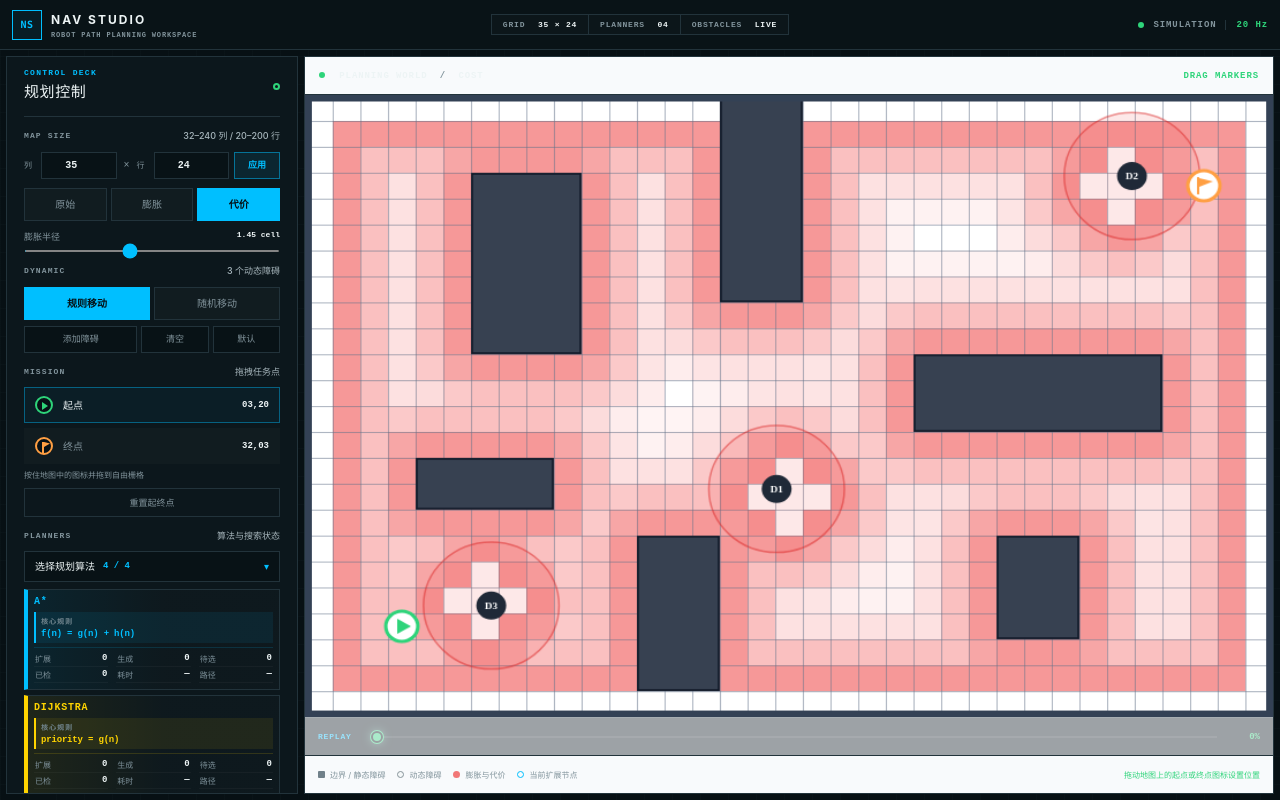
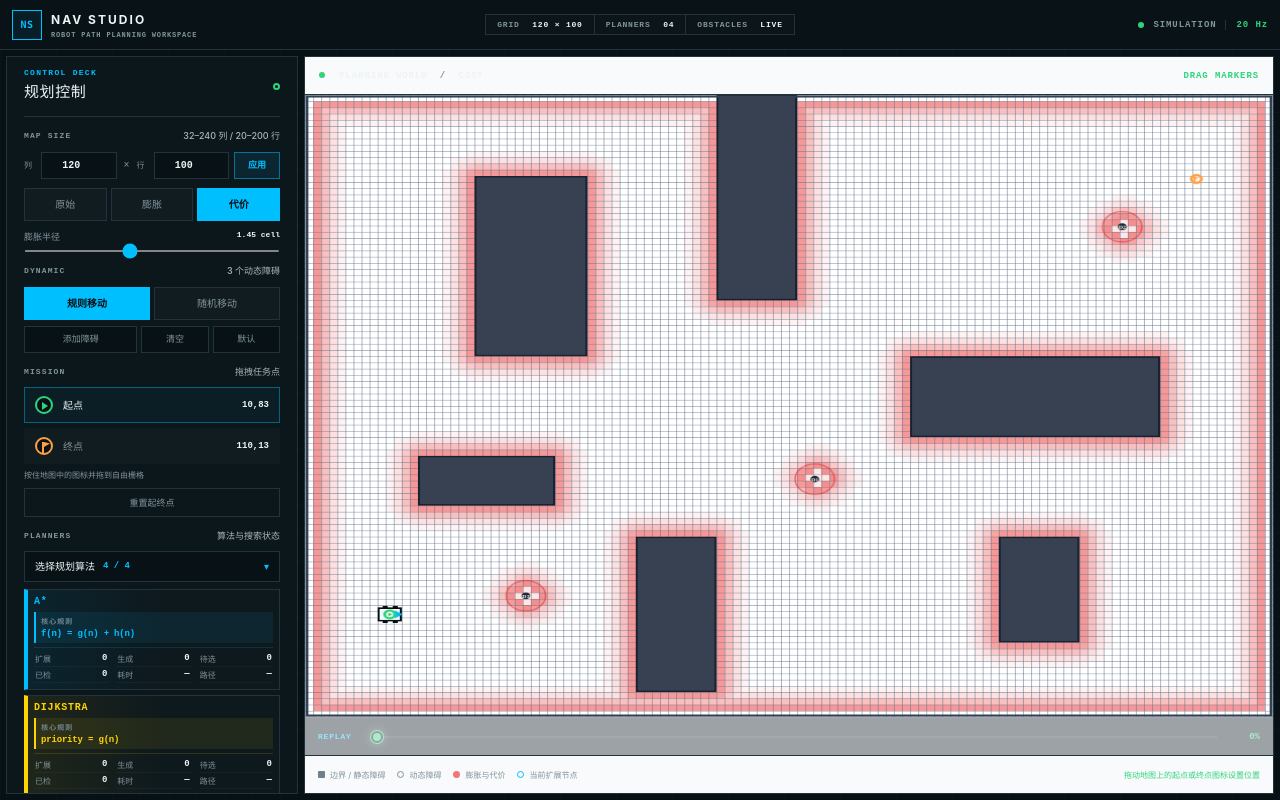
Before and after one commit to laichao2018/embodied-path-planning-lab, a Next.js app: page / in a window 1280 px wide. Built offline with nearby package versions, Linux system fonts and the light colour scheme.

Commit message:
feat: default to 120 by 100 workspace

```diff
--- a/app/planning.ts
+++ b/app/planning.ts
@@ -29,14 +29,18 @@ export type CostField = {
   costs: number[][];
 };
 
-export let CELL = 24;
+// The obstacle template uses the original compact coordinate system, while the
+// workspace opens on a more spacious 120 × 100 map.
 const BASE_COLS = 35;
 const BASE_ROWS = 24;
+const DEFAULT_COLS = 120;
+const DEFAULT_ROWS = 100;
 const MAX_RENDER_WIDTH = 1200;
 const MAX_RENDER_HEIGHT = 800;
 export const GRID_LIMITS = { minCols: 32, maxCols: 240, minRows: 20, maxRows: 200 };
-export let COLS = BASE_COLS;
-export let ROWS = BASE_ROWS;
+export let CELL = Math.max(3, Math.min(24, Math.floor(Math.min(MAX_RENDER_WIDTH / DEFAULT_COLS, MAX_RENDER_HEIGHT / DEFAULT_ROWS))));
+export let COLS = DEFAULT_COLS;
+export let ROWS = DEFAULT_ROWS;
 export let CANVAS_WIDTH = COLS * CELL;
 export let CANVAS_HEIGHT = ROWS * CELL;
 
--- a/standalone/app.js
+++ b/standalone/app.js
@@ -1,14 +1,18 @@
 (function () {
   "use strict";
 
-  let CELL = 24;
+  // The obstacle template uses the original compact coordinate system, while the
+  // workspace opens on a more spacious 120 × 100 map.
   const BASE_COLS = 35;
   const BASE_ROWS = 24;
+  const DEFAULT_COLS = 120;
+  const DEFAULT_ROWS = 100;
   const MAX_RENDER_WIDTH = 1200;
   const MAX_RENDER_HEIGHT = 800;
   const GRID_LIMITS = { minCols: 32, maxCols: 240, minRows: 20, maxRows: 200 };
-  let COLS = BASE_COLS;
-  let ROWS = BASE_ROWS;
+  let CELL = Math.max(3, Math.min(24, Math.floor(Math.min(MAX_RENDER_WIDTH / DEFAULT_COLS, MAX_RENDER_HEIGHT / DEFAULT_ROWS))));
+  let COLS = DEFAULT_COLS;
+  let ROWS = DEFAULT_ROWS;
   let WIDTH = COLS * CELL;
   let HEIGHT = ROWS * CELL;
   const PLANNERS = ["astar", "dijkstra", "rrt", "rrtstar"];
--- a/standalone/index.html
+++ b/standalone/index.html
@@ -16,7 +16,7 @@
           <div><strong>NAV STUDIO</strong><p>ROBOT PATH PLANNING WORKSPACE</p></div>
         </div>
         <div class="workspace-stats">
-          <span>GRID <b id="grid-size-stat">35 × 24</b></span>
+          <span>GRID <b id="grid-size-stat">120 × 100</b></span>
           <span>PLANNERS <b>04</b></span>
           <span>OBSTACLES <b>LIVE</b></span>
         </div>
@@ -28,9 +28,9 @@
           <div class="panel-heading primary"><div><p>CONTROL DECK</p><h2>规划控制</h2></div><i class="panel-signal"></i></div>
           <div class="section-label"><span>MAP SIZE</span><b>32–240 列 / 20–200 行</b></div>
           <div class="grid-size-control">
-            <label>列<input id="grid-cols" type="number" min="32" max="240" value="35" aria-label="地图列数" /></label>
+            <label>列<input id="grid-cols" type="number" min="32" max="240" value="120" aria-label="地图列数" /></label>
             <i>×</i>
-            <label>行<input id="grid-rows" type="number" min="20" max="200" value="24" aria-label="地图行数" /></label>
+            <label>行<input id="grid-rows" type="number" min="20" max="200" value="100" aria-label="地图行数" /></label>
             <button id="apply-grid" type="button">应用</button>
           </div>
           <div class="segmented" id="layer-controls">
@@ -57,8 +57,8 @@
 
           <div class="section-label"><span>MISSION</span><b>拖拽任务点</b></div>
           <div class="point-readout">
-            <button id="select-start" type="button" class="selected"><i class="start-swatch"></i> 起点 <b id="start-value">03,20</b></button>
-            <button id="select-goal" type="button"><i class="goal-swatch"></i> 终点 <b id="goal-value">32,03</b></button>
+            <button id="select-start" type="button" class="selected"><i class="start-swatch"></i> 起点 <b id="start-value">10,83</b></button>
+            <button id="select-goal" type="button"><i class="goal-swatch"></i> 终点 <b id="goal-value">110,13</b></button>
           </div>
           <p class="drag-hint">按住地图中的图标并拖到自由栅格</p>
           <button class="reset-button" id="reset-points" type="button">重置起终点</button>
@@ -106,7 +106,7 @@
             <div><span class="pulse"></span> PLANNING WORLD <i>/</i> <b id="layer-name">COST</b></div>
             <p id="run-state">DRAG MARKERS</p>
           </div>
-          <canvas id="map" width="840" height="576" aria-label="交互式路径规划地图，可拖动起终点和静态障碍，右键编辑或添加静态障碍"></canvas>
+          <canvas id="map" width="960" height="800" aria-label="交互式路径规划地图，可拖动起终点和静态障碍，右键编辑或添加静态障碍"></canvas>
           <div class="static-menu" id="static-menu" hidden>
             <div><b id="static-menu-title">添加静态障碍</b><button id="close-static-menu" type="button" aria-label="关闭静态障碍菜单">×</button></div>
             <p id="static-menu-position">位置 00,00</p>
```
Also changed, not shown: 2 other files (tests, documents, lock files or other folders).
